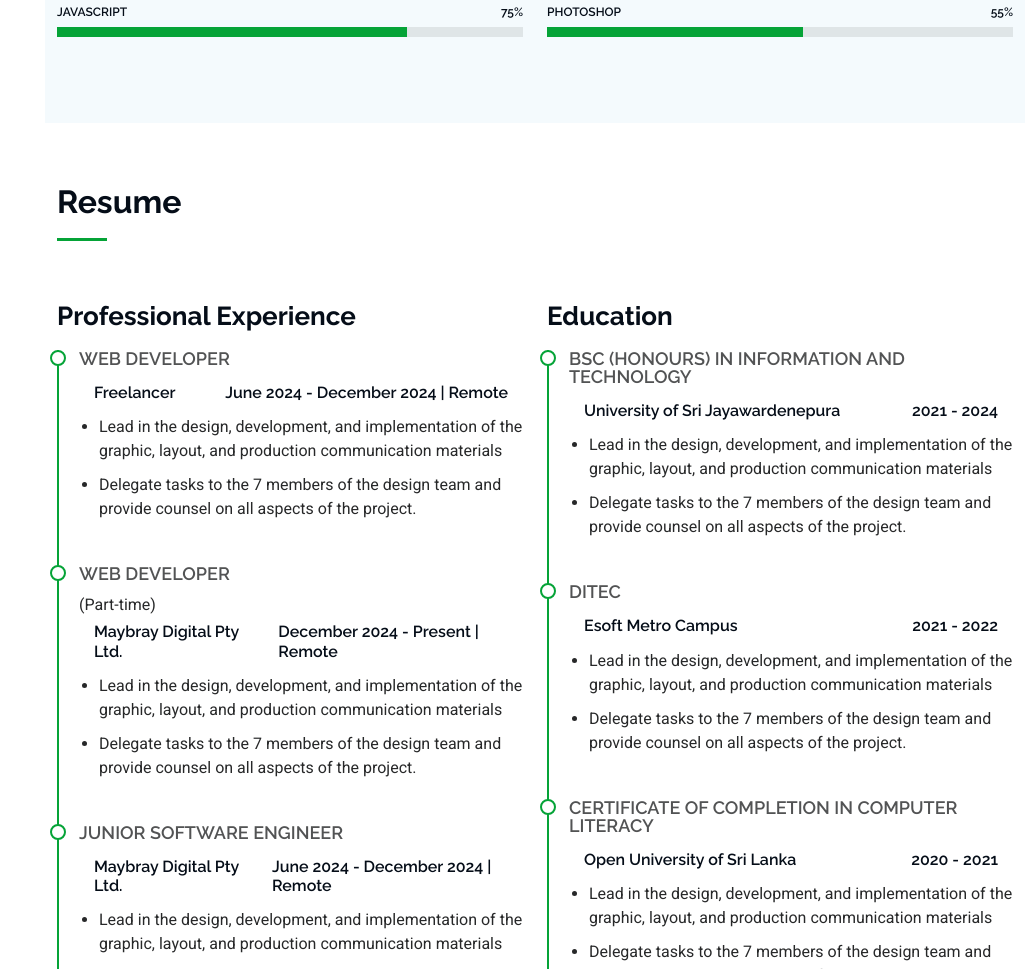
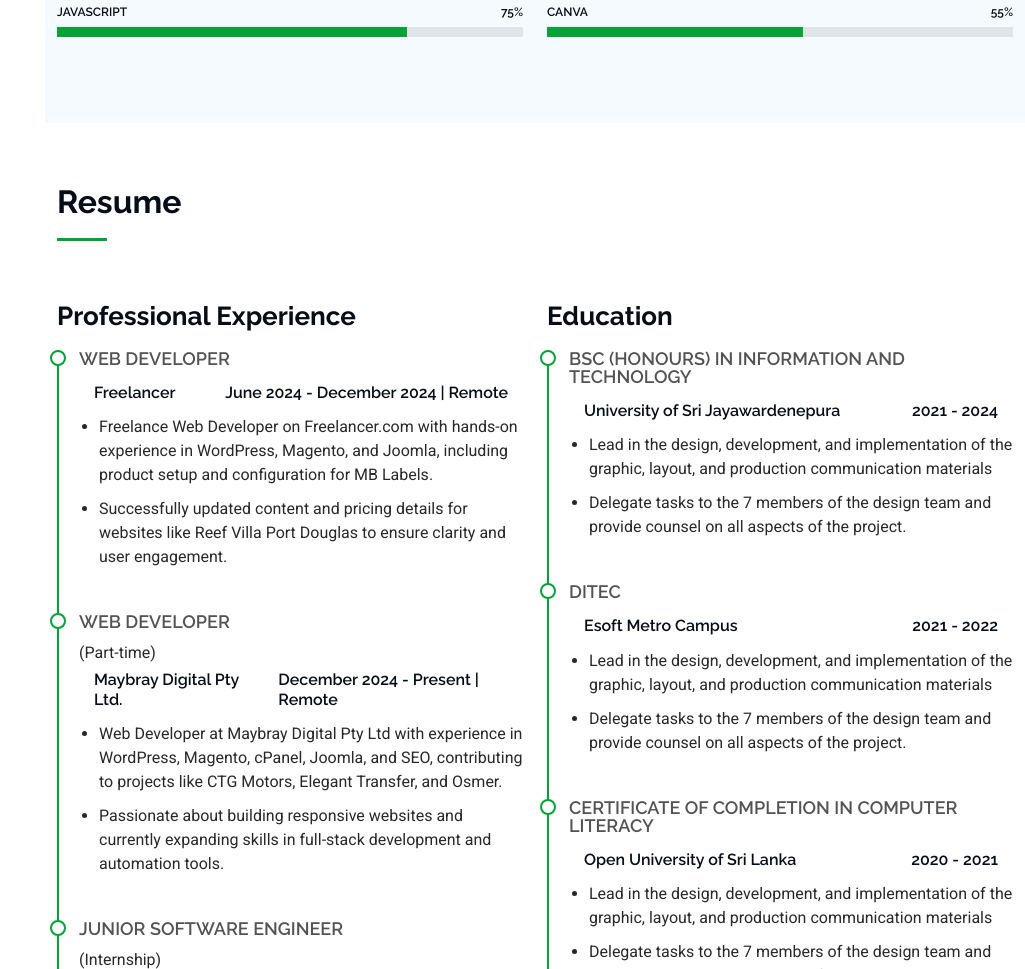
Before and after one commit to shammisk/shammi_dodangoda, a plain HTML site: page index.html in a window 1280 px wide. Shown: the part 1831-2800 px from the top of the page, without its empty margins (255-1280 px from the left). Drawn offline with Linux system fonts and the light colour scheme.

Commit message:
edit professional expirence

```diff
--- a/index.html
+++ b/index.html
@@ -79,7 +79,7 @@
           <h2>Shammi Dodangoda</h2>
           <p>
             I'm a
-            <span class="typed" data-typed-items="Freelancer, Tutor, Web Developer">Designer</span
+            <span class="typed" data-typed-items="Freelancer, Tutor, Web Developer, Instructor,"></span
             ><span class="typed-cursor typed-cursor--blink" aria-hidden="true"></span
             ><span class="typed-cursor typed-cursor--blink" aria-hidden="true"></span>
           </p>
@@ -237,7 +237,7 @@
 
             <div class="col-lg-6">
               <div class="progress">
-                <span class="skill"><span>PHP</span> <i class="val">80%</i></span>
+                <span class="skill"><span>SEO</span> <i class="val">80%</i></span>
                 <div class="progress-bar-wrap">
                   <div
                     class="progress-bar"
@@ -263,7 +263,7 @@
               <!-- End Skills Item -->
 
               <div class="progress">
-                <span class="skill"><span>Photoshop</span> <i class="val">55%</i></span>
+                <span class="skill"><span>Canva</span> <i class="val">55%</i></span>
                 <div class="progress-bar-wrap">
                   <div
                     class="progress-bar"
@@ -300,12 +300,11 @@
                 </div>
                 <ul>
                   <li>
-                    Lead in the design, development, and implementation of the graphic, layout, and production
-                    communication materials
+                    Freelance Web Developer on Freelancer.com with hands-on experience in WordPress,
+                     Magento, and Joomla, including product setup and configuration for MB Labels.
                   </li>
                   <li>
-                    Delegate tasks to the 7 members of the design team and provide counsel on all aspects of
-                    the project.
+                   Successfully updated content and pricing details for websites like Reef Villa Port Douglas to ensure clarity and user engagement.
                   </li>
                 </ul>
               </div>
@@ -319,31 +318,29 @@
                 </div>
                 <ul>
                   <li>
-                    Lead in the design, development, and implementation of the graphic, layout, and production
-                    communication materials
+                    Web Developer at Maybray Digital Pty Ltd with experience in WordPress, Magento, cPanel,
+                    Joomla, and SEO, contributing to projects like CTG Motors, Elegant Transfer, and Osmer.
                   </li>
                   <li>
-                    Delegate tasks to the 7 members of the design team and provide counsel on all aspects of
-                    the project.
+                    Passionate about building responsive websites and currently expanding skills in full-stack development and automation tools.
                   </li>
                 </ul>
               </div>
               <!-- Edn Resume Item -->
 
               <div class="resume-item">
-                <h4>Junior Software Engineer</h4>
+                <h4>Junior Software Engineer</h4> (Internship)
                 <div class="d-flex justify-content-between mb-2">
                   <h5 class="mb-0">Maybray Digital Pty Ltd.</h5>
                   <h5 class="mb-0">June 2024 - December 2024 | Remote</h5>
                 </div>
                 <ul>
                   <li>
-                    Lead in the design, development, and implementation of the graphic, layout, and production
-                    communication materials
+                    Junior Software Engineer passionate about web development with hands-on experience in WordPress,
+                    cPanel, SEO, and CMS platforms like Magento and Joomla.
                   </li>
                   <li>
-                    Delegate tasks to the 7 members of the design team and provide counsel on all aspects of
-                    the project.
+                    Currently expanding skills in full-stack development and eager to collaborate on innovative digital solutions.
                   </li>
                 </ul>
               </div>
@@ -357,12 +354,10 @@
                 </div>
                 <ul>
                   <li>
-                    Lead in the design, development, and implementation of the graphic, layout, and production
-                    communication materials
+                    ICT Tutor for Grade 6–11 students, teaching in both Sinhala and English mediums with a focus on practical and engaging learning.
                   </li>
                   <li>
-                    Delegate tasks to the 7 members of the design team and provide counsel on all aspects of
-                    the project.
+                    Passionate about simplifying technology concepts to help students build a strong digital foundation.
                   </li>
                 </ul>
               </div>
```
